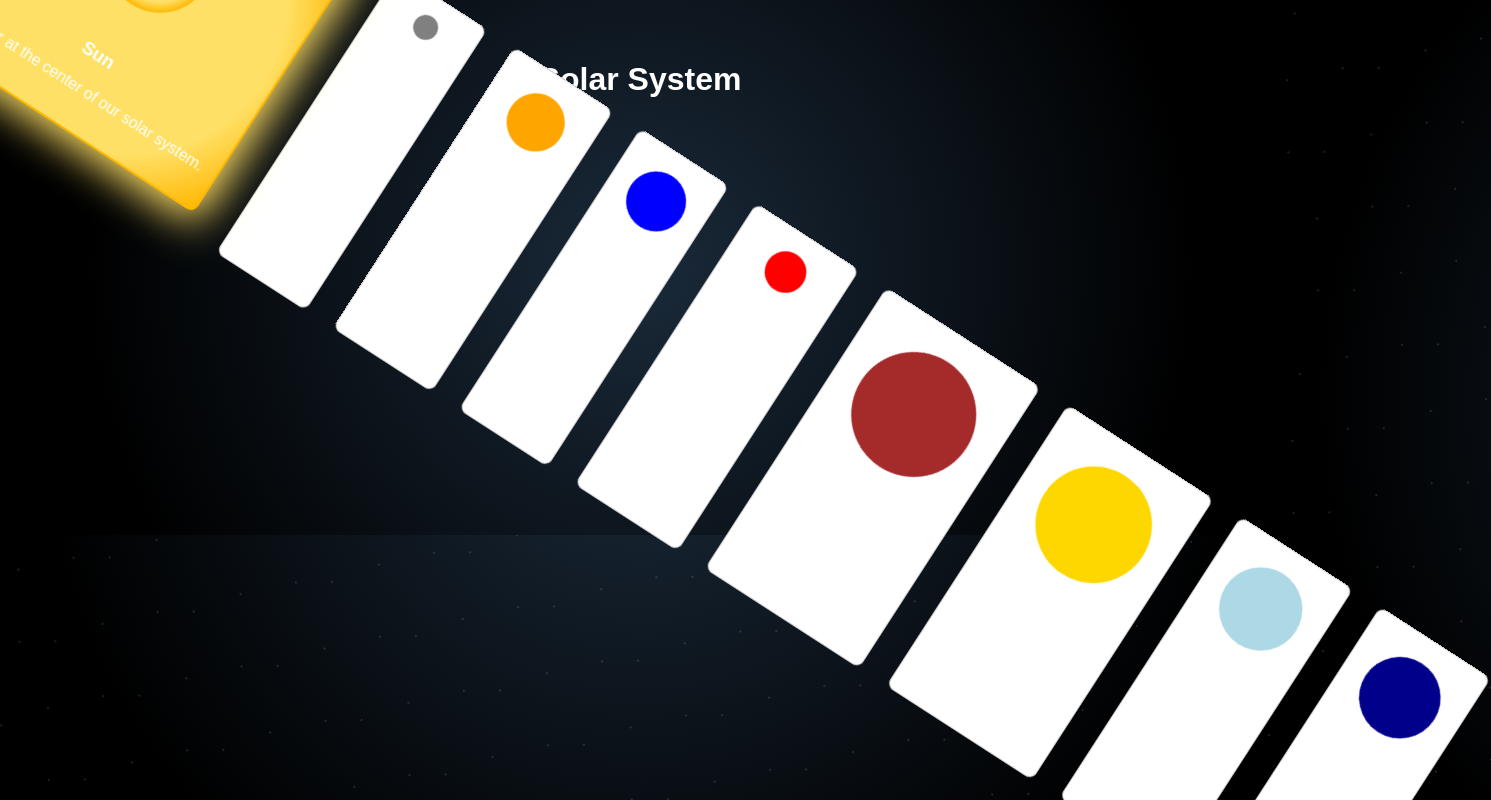
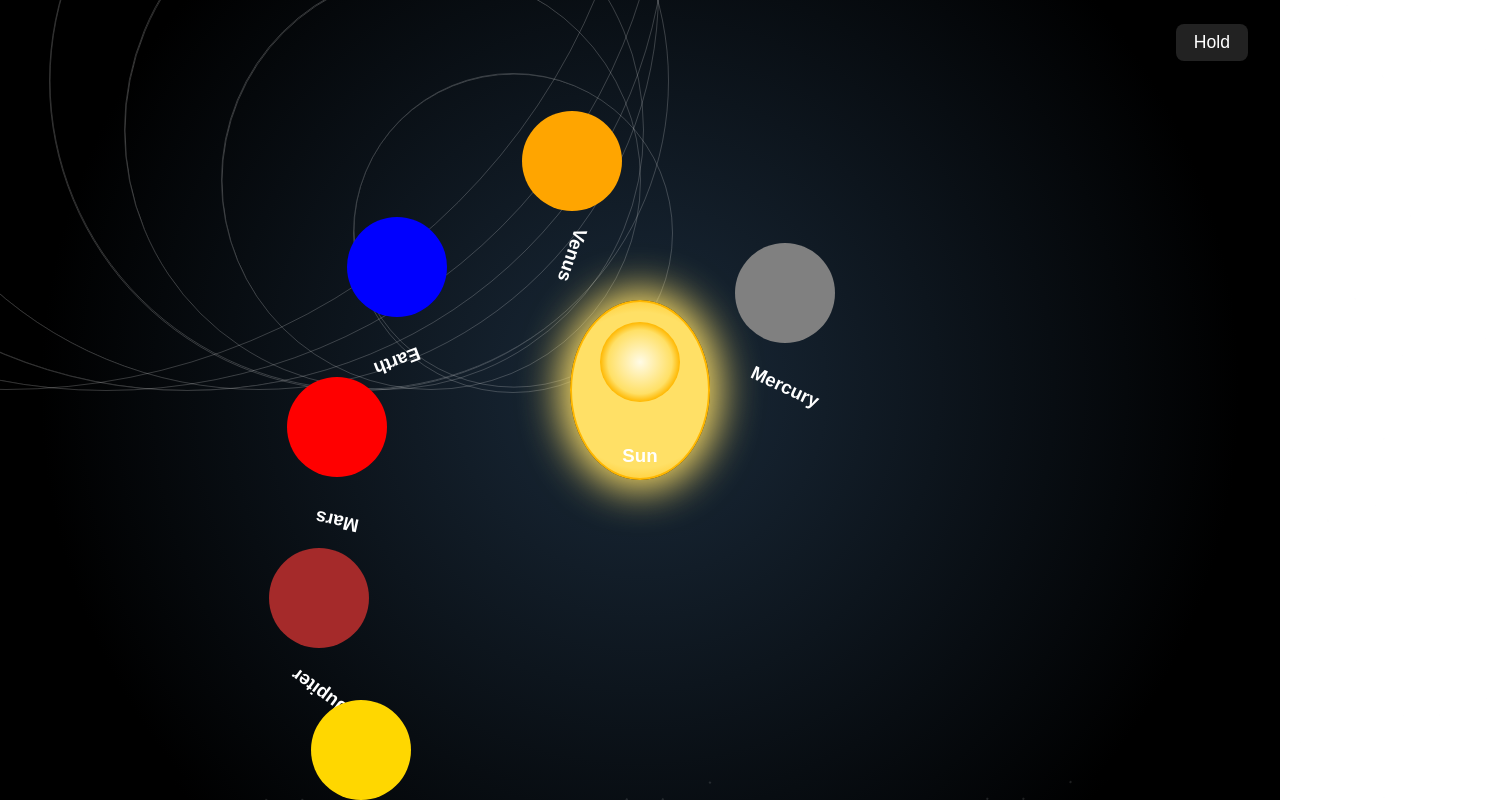
Before and after one commit to march-dave/solar-system, a Next.js app: page / in a window 1280 px wide. Shown: the top 800 px of the page, 1491 px wide, since content can reach past the window. Built offline with nearby package versions, Linux system fonts and the light colour scheme.

Commit message:
add deatils

```diff
--- a/src/app/components/PlanetCard.module.css
+++ b/src/app/components/PlanetCard.module.css
@@ -1,9 +1,11 @@
 .card {
-  border: 1px solid #ccc;
-  border-radius: 8px;
-  padding: 16px;
+  width: 140px;
+  height: 180px;
+  position: relative;
+  border-radius: 50%;
+  padding: 0;
   text-align: center;
-  background: #fff;
+  box-shadow: none;
   transition: transform 0.2s ease;
 }
 
@@ -16,3 +18,24 @@
   border: 2px solid #ffb700 !important;
   box-shadow: 0 0 40px 10px #ffe066;
 }
+
+.card p {
+  display: none;
+  position: absolute;
+  left: 50%;
+  bottom: 10px;
+  transform: translateX(-50%);
+  background: rgba(0,0,0,0.7);
+  color: #fff;
+  padding: 8px 12px;
+  border-radius: 8px;
+  font-size: 0.95em;
+  white-space: pre-line;
+  z-index: 2;
+  min-width: 120px;
+  max-width: 180px;
+  text-align: center;
+}
+.card:hover p {
+  display: block;
+}
--- a/src/app/components/PlanetCard.tsx
+++ b/src/app/components/PlanetCard.tsx
@@ -1,12 +1,13 @@
+import React from 'react';
 import Image from 'next/image';
 import { Planet } from '../data/planets';
 import styles from './PlanetCard.module.css';
 
-export default function PlanetCard({ planet }: { planet: Planet }) {
+export default function PlanetCard({ planet, rotation = 0 }: { planet: Planet, rotation?: number }) {
   return (
     <div className={`${styles.card} ${planet.name === 'Sun' ? styles.sun : ''}`}>
       {planet.name === 'Sun' ? (
-        <svg width={planet.size} height={planet.size} viewBox="0 0 120 120">
+        <svg width={120} height={120} viewBox="0 0 120 120">
           <defs>
             <radialGradient id="sunGradient" cx="50%" cy="50%" r="50%">
               <stop offset="0%" stopColor="#fffbe6"/>
@@ -17,10 +18,10 @@ export default function PlanetCard({ planet }: { planet: Planet }) {
           <circle cx="60" cy="60" r="40" fill="url(#sunGradient)" />
         </svg>
       ) : (
-        <Image src={planet.image} alt={planet.name} width={planet.size} height={planet.size} />
+        <Image src={planet.image} alt={planet.name} width={120} height={120} />
       )}
-      <h3>{planet.name}</h3>
-      <p>{planet.description}</p>
+      <h3 style={{ transform: `rotate(${rotation}deg)` }}>{planet.name}</h3>
+      <p style={{ transform: `rotate(${rotation}deg)` }}>{planet.description}</p>
     </div>
   );
 }
--- a/src/app/page.module.css
+++ b/src/app/page.module.css
@@ -31,6 +31,21 @@
   }
 }
 
+.solarSystemOrbit {
+  position: relative;
+  width: 700px;
+  height: 700px;
+  margin: 0 auto;
+}
+
+.sunCenter {
+  position: absolute;
+  left: 50%;
+  top: 50%;
+  transform: translate(-50%, -50%);
+  z-index: 2;
+}
+
 .sunCard {
   flex-shrink: 0;
 }
@@ -39,3 +54,14 @@
   display: flex;
   gap: 32px;
 }
+
+.planetOrbitPath {
+  position: absolute;
+  left: 50%;
+  top: 50%;
+  transform: translate(-50%, -50%);
+  border: 1px solid rgba(255,255,255,0.2);
+  border-radius: 50%;
+  pointer-events: none;
+  box-sizing: border-box;
+}
--- a/src/app/page.tsx
+++ b/src/app/page.tsx
@@ -1,20 +1,104 @@
+"use client";
+import React, { useEffect, useState } from 'react';
 import PlanetCard from './components/PlanetCard';
 import { planets } from './data/planets';
 import styles from './page.module.css';
 
+// 각 행성의 이심률(e)과 장반경(a, px 단위로 임의 스케일)
+const ORBIT_DATA = [
+  { a: 120, e: 0.0 },    // 태양(고정)
+  { a: 160, e: 0.206 },  // 수성
+  { a: 210, e: 0.007 },  // 금성
+  { a: 260, e: 0.017 },  // 지구
+  { a: 310, e: 0.093 },  // 화성
+  { a: 400, e: 0.048 },  // 목성
+  { a: 480, e: 0.056 },  // 토성
+  { a: 560, e: 0.047 },  // 천왕성
+  { a: 640, e: 0.009 },  // 해왕성
+];
+const ORBIT_BASE_DURATION = 6; // seconds
+
 export default function HomePage() {
+  const [rotations, setRotations] = useState<number[]>(planets.map(() => 0));
+  const [hold, setHold] = useState(false);
+  useEffect(() => {
+    if (hold) return;
+    const start = Date.now();
+    const interval = setInterval(() => {
+      setRotations(planets.map((_, idx) => {
+        if (idx === 0) return 0; // 태양은 회전 없음
+        const duration = ORBIT_BASE_DURATION + (idx - 1) * 2;
+        const elapsed = ((Date.now() - start) / 1000) % duration;
+        return (elapsed / duration) * 360;
+      }));
+    }, 30);
+    return () => clearInterval(interval);
+  }, [hold]);
+
   return (
     <main className={styles.main}>
-      <h1>Solar System</h1>
-      <div className={styles.solarSystem}>
-        <div className={styles.sunCard}>
+      <div style={{ position: 'absolute', top: 24, right: 32, zIndex: 10 }}>
+        <button onClick={() => setHold(h => !h)} style={{ padding: '8px 18px', fontSize: '1.1em', borderRadius: 8, background: '#222', color: '#fff', border: 'none', cursor: 'pointer', boxShadow: '0 2px 8px #0004' }}>
+          {hold ? 'Resume' : 'Hold'}
+        </button>
+      </div>
+      <div className={styles.solarSystemOrbit}>
+        <div className={styles.sunCenter}>
           <PlanetCard planet={planets[0]} />
         </div>
-        <div className={styles.planetsRow}>
-          {planets.slice(1).map((planet) => (
-            <PlanetCard key={planet.name} planet={planet} />
-          ))}
-        </div>
+        {/* 각 행성의 궤도(타원) 렌더링 */}
+        {planets.slice(1).map((_, idx) => {
+          const { a, e } = ORBIT_DATA[idx + 1];
+          const b = a * Math.sqrt(1 - e * e); // 단축 반지름
+          return (
+            <svg
+              key={"orbit-path-" + idx}
+              className={styles.planetOrbitPath}
+              width={a * 2}
+              height={a * 2}
+              style={{
+                position: 'absolute',
+                left: `calc(50% - ${a}px + ${a * e}px)`,
+                top: `calc(50% - ${b}px)`,
+                zIndex: 1,
+                pointerEvents: 'none',
+              }}
+            >
+              <ellipse
+                cx={a}
+                cy={b}
+                rx={a}
+                ry={b}
+                stroke="rgba(255,255,255,0.2)"
+                strokeWidth={1}
+                fill="none"
+              />
+            </svg>
+          );
+        })}
+        {/* 행성 렌더링 */}
+        {planets.slice(1).map((planet, idx) => {
+          const { a, e } = ORBIT_DATA[idx + 1];
+          const b = a * Math.sqrt(1 - e * e);
+          const theta = (rotations[idx + 1] / 180) * Math.PI;
+          // 타원 방정식: x = a*cos(t), y = b*sin(t) (중심 기준)
+          const x = a * Math.cos(theta);
+          const y = b * Math.sin(theta);
+          return (
+            <div
+              key={planet.name}
+              style={{
+                position: 'absolute',
+                left: `calc(50% + ${x}px)`,
+                top: `calc(50% + ${y}px)`,
+                transform: `translate(-50%, -50%)`,
+                zIndex: 3,
+              }}
+            >
+              <PlanetCard planet={planet} rotation={-rotations[idx + 1]} />
+            </div>
+          );
+        })}
       </div>
     </main>
   );
```
